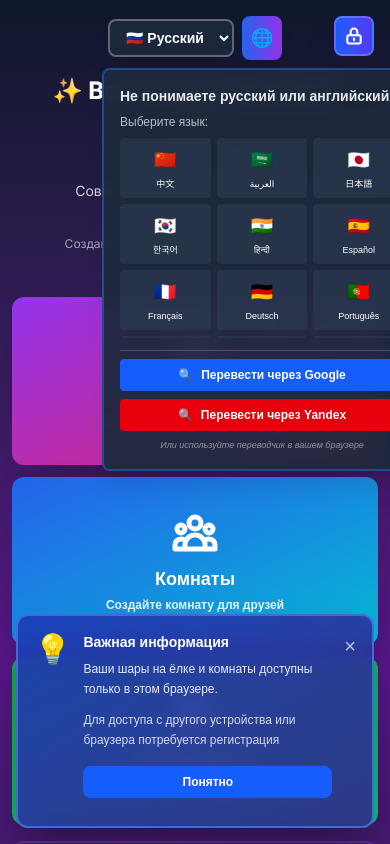
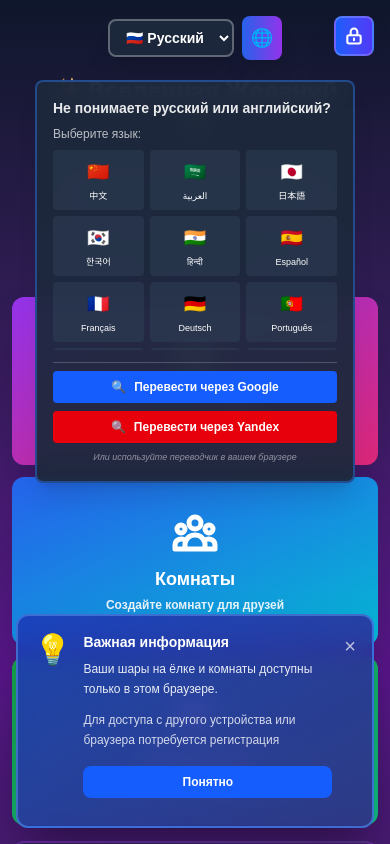
Before and after one commit to Mateteriya/cosmos-of-hopes, a Next.js app: page / in a window 390 px wide. Both pictures are taken after a click on the button "Перевести страницу". Shown: the top 844 px of the page. Built offline with nearby package versions, Linux system fonts and the light colour scheme; no server answers; the database is empty; a web font is replaced by a local one.

Commit message:
Fix AutoTranslator menu: use fixed positioning on mobile to center relative to viewport, absolute on desktop

```diff
--- a/components/constructor/AutoTranslator.tsx
+++ b/components/constructor/AutoTranslator.tsx
@@ -97,7 +97,7 @@ export function AutoTranslator() {
               className="fixed inset-0 z-[49]"
               onClick={() => setShowOptions(false)}
             />
-            <div className="absolute top-full left-1/2 -translate-x-1/2 mt-2 w-[320px] max-w-[calc(100vw-2rem)] bg-slate-800/95 backdrop-blur-md rounded-lg border-2 border-blue-500/40 shadow-xl p-4 z-50">
+            <div className="fixed top-16 left-1/2 -translate-x-1/2 md:absolute md:top-full md:left-auto md:right-0 md:translate-x-0 md:mt-2 w-[320px] max-w-[calc(100vw-2rem)] bg-slate-800/95 backdrop-blur-md rounded-lg border-2 border-blue-500/40 shadow-xl p-4 z-50">
             <div className="text-white/90 text-sm font-bold mb-2">
               {currentTranslations.subtitle}
             </div>
```
